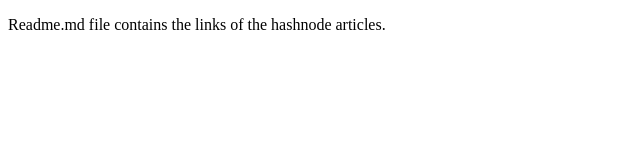
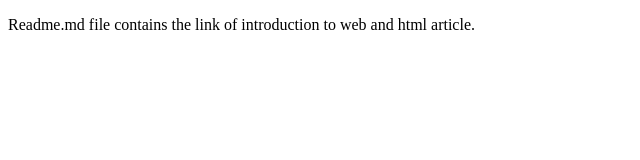
Before and after one commit to VishalGaneshKatkar/HashnodeArticles, a plain HTML site: page index.html in a window 1280 px wide. Shown: the whole page, without its empty margins (0-640 px from the left). Drawn offline with Linux system fonts and the light colour scheme.

Commit message:
Update index.html

```diff
--- a/index.html
+++ b/index.html
@@ -4,11 +4,11 @@
     <meta charset="UTF-8">
     <meta http-equiv="X-UA-Compatible" content="IE=edge">
     <meta name="viewport" content="width=device-width, initial-scale=1.0">
-    <title>Hashnode Articles</title>
+    <title>Hashnode Article</title>
 </head>
 <body>
     <p>
-        Readme.md file contains the links of the hashnode articles.
+        Readme.md file contains the link of introduction to web and html article.
     </p>
 </body>
 </html>
```
